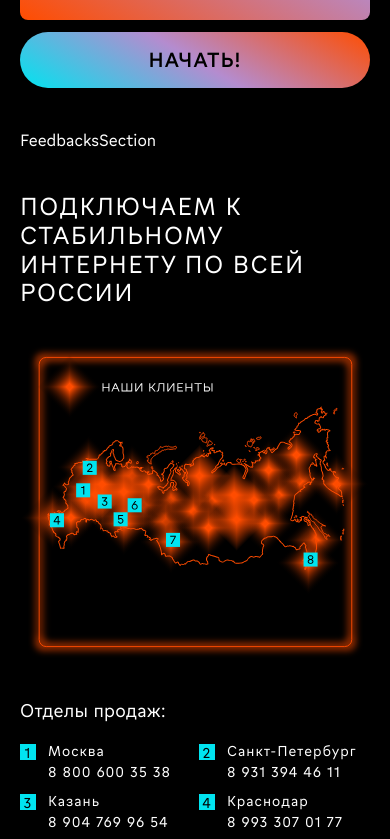
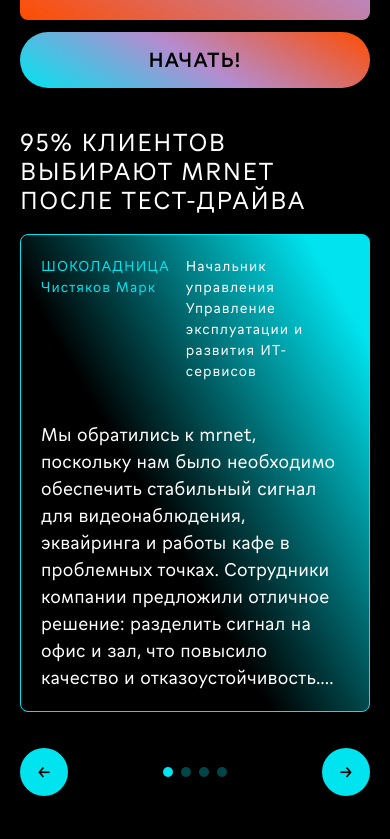
Before and after one commit to egoloprum/TEST-TASK-korlab, a Next.js app: page / in a window 390 px wide. Shown: the part 5944-6783 px from the top of the page. Built offline with nearby package versions, Linux system fonts and the light colour scheme.

Commit message:
ui: feedbacks section

```diff
--- /dev/null
+++ b/src/widgets/Feedbacks/FeedbackCard.tsx
@@ -0,0 +1,29 @@
+export const FeedbackCard = ({
+  company,
+  name,
+  role,
+  dept,
+  text
+}: {
+  company: string
+  name: string
+  role: string
+  dept: string
+  text: string
+}) => {
+  return (
+    <div className="gradient-blue border border-blue p-5 rounded-lg flex flex-col gap-10 h-full">
+      <div className="flex justify-between gap-4 font-p4 min-h-20">
+        <p className="flex flex-col text-blue">
+          <span className="uppercase">{company}</span>
+          <span>{name}</span>
+        </p>
+        <p className="flex flex-col">
+          <span>{role}</span>
+          <span>{dept}</span>
+        </p>
+      </div>
+      <p className="font-p2 line-clamp-10">{text}</p>
+    </div>
+  )
+}
--- a/src/widgets/Feedbacks/FeedbacksSection.tsx
+++ b/src/widgets/Feedbacks/FeedbacksSection.tsx
@@ -1,3 +1,168 @@
-export const FeedbacksSection = ({}) => {
-  return <div>FeedbacksSection</div>
+'use client'
+
+import { useEffect, useRef, useState } from 'react'
+import { FeedbackCard } from './FeedbackCard'
+import { Button } from '@/shared/components'
+
+export const FeedbacksSection = () => {
+  const sliderRef = useRef<HTMLDivElement>(null)
+  const [activeIndex, setActiveIndex] = useState(0)
+  const [cardsCount, setCardsCount] = useState(0)
+
+  const isDragging = useRef(false)
+  const startX = useRef(0)
+  const scrollLeft = useRef(0)
+
+  useEffect(() => {
+    if (!sliderRef.current) return
+    setCardsCount(sliderRef.current.querySelectorAll('[data-card]').length)
+  }, [])
+
+  const getScrollAmount = () => {
+    if (!sliderRef.current) return 0
+    const card = sliderRef.current.querySelector<HTMLDivElement>('[data-card]')
+    if (!card) return 0
+    return card.offsetWidth + 12
+  }
+
+  const scrollToIndex = (index: number) => {
+    if (!sliderRef.current) return
+    const scrollAmount = getScrollAmount()
+
+    sliderRef.current.scrollTo({
+      left: index * scrollAmount,
+      behavior: 'smooth'
+    })
+  }
+
+  const scroll = (direction: 'left' | 'right') => {
+    const nextIndex =
+      direction === 'left'
+        ? Math.max(activeIndex - 1, 0)
+        : Math.min(activeIndex + 1, cardsCount - 1)
+
+    setActiveIndex(nextIndex)
+    scrollToIndex(nextIndex)
+  }
+
+  const handleScroll = () => {
+    if (!sliderRef.current) return
+    const scrollAmount = getScrollAmount()
+    const index = Math.round(sliderRef.current.scrollLeft / scrollAmount)
+    setActiveIndex(index)
+  }
+
+  const onMouseDown = (e: React.MouseEvent) => {
+    if (!sliderRef.current) return
+
+    isDragging.current = true
+    startX.current = e.pageX - sliderRef.current.offsetLeft
+    scrollLeft.current = sliderRef.current.scrollLeft
+  }
+
+  const onMouseLeave = () => {
+    isDragging.current = false
+  }
+
+  const onMouseUp = () => {
+    isDragging.current = false
+  }
+
+  const onMouseMove = (e: React.MouseEvent) => {
+    if (!isDragging.current || !sliderRef.current) return
+
+    e.preventDefault()
+    const x = e.pageX - sliderRef.current.offsetLeft
+    const walk = x - startX.current
+    sliderRef.current.scrollLeft = scrollLeft.current - walk
+  }
+
+  return (
+    <div className="space-y-5 lg:space-y-10 my-10 md:my-15 lg:my-20">
+      <h2 className="font-h4 lg:font-h3 uppercase max-w-5xl">
+        95% клиентов выбирают mrnet после тест-драйва
+      </h2>
+
+      <section
+        ref={sliderRef}
+        onMouseDown={onMouseDown}
+        onMouseUp={onMouseUp}
+        onMouseLeave={onMouseLeave}
+        onMouseMove={onMouseMove}
+        onScroll={handleScroll}
+        className="
+          flex gap-3
+          overflow-x-hidden
+          snap-x snap-mandatory
+          pb-4
+        ">
+        {[...Array(4)].map((_, i) => (
+          <div
+            key={i}
+            data-card
+            className="snap-start shrink-0 w-full md:max-w-120 lg:max-w-130">
+            {i === 0 && (
+              <FeedbackCard
+                company="Шоколадница"
+                name="Чистяков Марк"
+                role="Начальник управления"
+                dept="Управление эксплуатации и развития ИТ-сервисов"
+                text="Мы обратились к mrnet, поскольку нам было необходимо обеспечить стабильный сигнал для видеонаблюдения, эквайринга и работы кафе в проблемных точках. Сотрудники компании предложили отличное решение: разделить сигнал на офис и зал, что повысило качество и отказоустойчивость. Сейчас мультироутеры mrnet стали основным интернет-каналом в некоторых точках, а в других локациях mrnet рассматривается в качестве резервного канала для надежности. На наш взгляд, ребята предлагают..."
+              />
+            )}
+            {i === 1 && (
+              <FeedbackCard
+                company="Ермолино"
+                name="Тараканов Михаил"
+                role="Руководитель"
+                dept="СИТ АО «Подмосковия»"
+                text="У нас много торговых точек, и стабильный интернет — постоянная проблема. Мы пробовали разные решения, но это только усложняло ситуацию, добавляя путаницу со счетами с увеличением количества контрагентов. С mrnet мы смогли упорядочить документооборот и организовать управление оборудованием в одном удобном личном кабинете. Оперативная техническая поддержка стала для нас надежным помощником. Теперь более 150 наших точек продаж используют mrnet как основной канал связи, и это только начало!"
+              />
+            )}
+            {i >= 2 && (
+              <FeedbackCard
+                company="Аптеки 36,6"
+                name="Константин Старцев"
+                role="Руководитель"
+                dept="СИТ АО «Подмосковия»"
+                text="Когда бизнес расширяется, особенно важна скорость партнёров и готовность помочь. Когда у провайдера в Великом Новгороде случилась авария, mrnet за несколько часов доставили мультироутер и удаленно настроили соединение в 8 из 12 наших аптек. Удобство подключения, возможность удаленного контроля всех точек из одного кабинета и реактивная поддержка в telegram — важные преимущества mrnet!"
+              />
+            )}
+          </div>
+        ))}
+      </section>
+
+      <div className="flex items-center justify-center gap-4">
+        <Button
+          variant="primary"
+          onClick={() => scroll('left')}
+          className="w-12 h-12 flex items-center justify-center mr-auto"
+          aria-label="Previous">
+          ←
+        </Button>
+
+        <div className="flex gap-2">
+          {Array.from({ length: cardsCount }).map((_, i) => (
+            <button
+              key={i}
+              onClick={() => scrollToIndex(i)}
+              className={`
+                w-2.5 h-2.5 rounded-full transition
+                ${i === activeIndex ? 'bg-blue' : 'bg-blue/30'}
+              `}
+              aria-label={`Go to slide ${i + 1}`}
+            />
+          ))}
+        </div>
+
+        <Button
+          variant="primary"
+          onClick={() => scroll('right')}
+          className="w-12 h-12 flex items-center justify-center ml-auto"
+          aria-label="Next">
+          →
+        </Button>
+      </div>
+    </div>
+  )
 }
```
